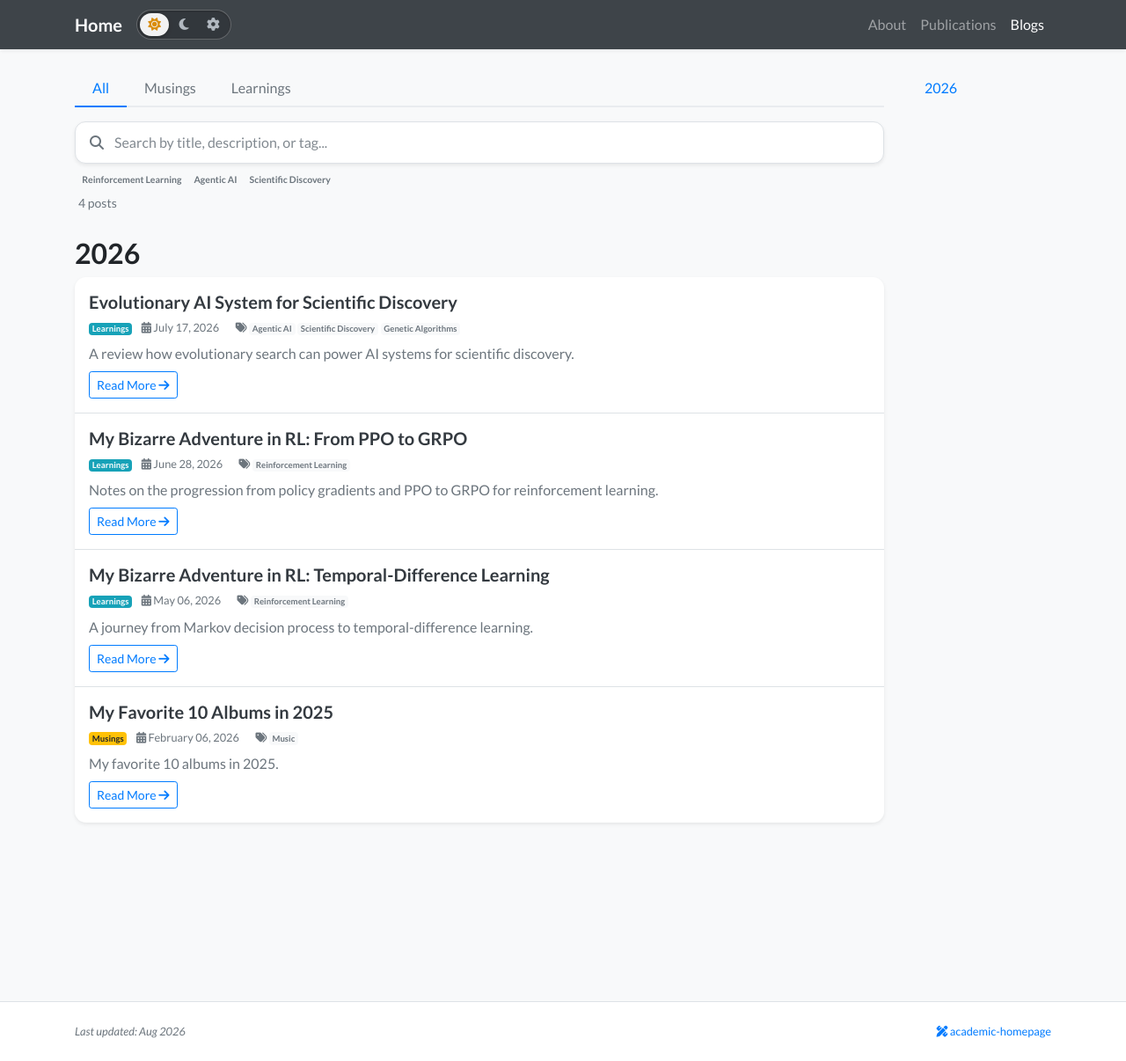
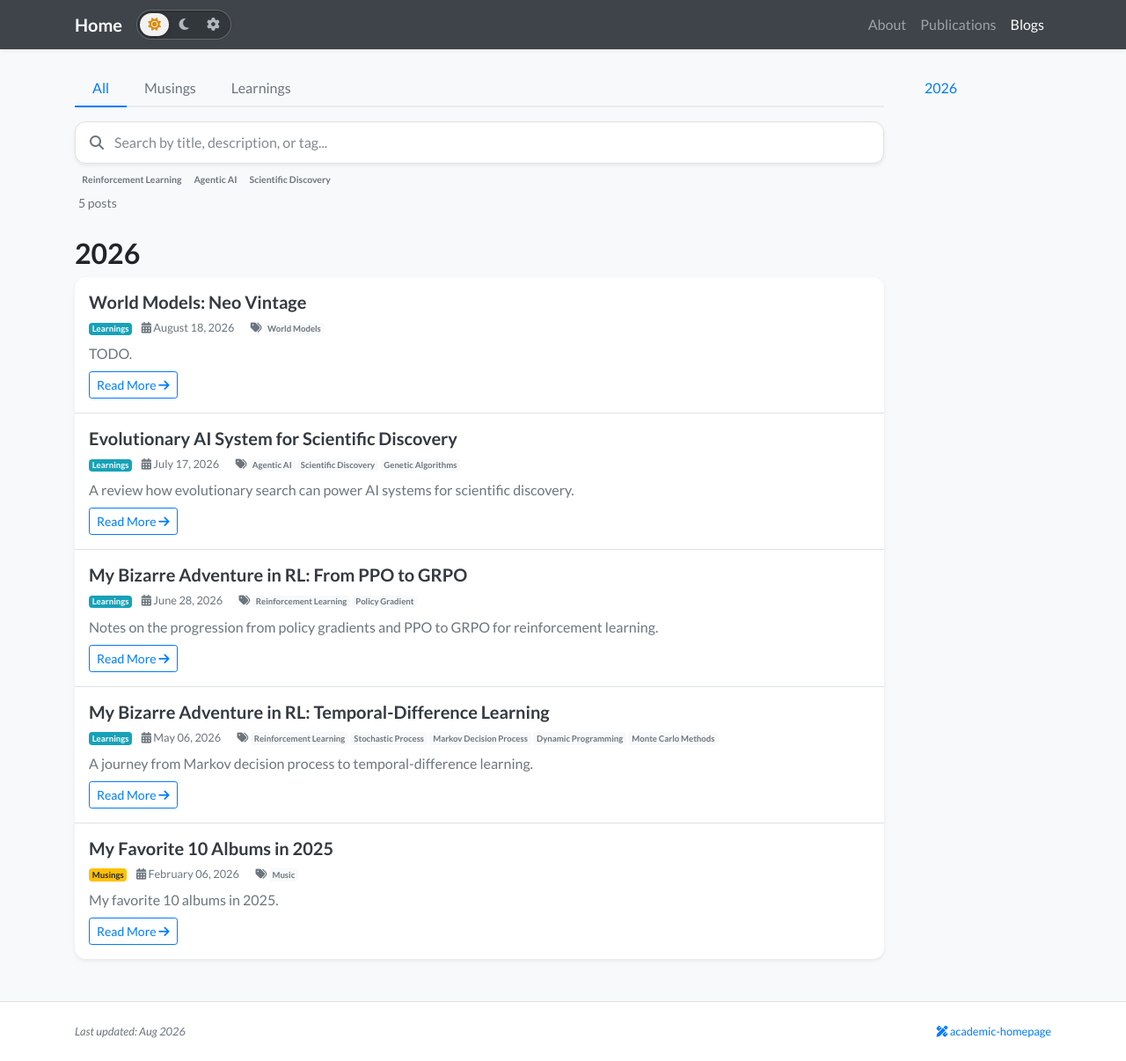
Before and after one commit to WilliamWuuu/WilliamWuuu.github.io, a Jekyll site: the page built from blogs.html, in a window 1280 px wide and 1206 px high. Shown: the whole window at 88% size. Built offline with Jekyll 4.4.1, drawn with Linux system fonts in a browser that asks for light colours; nearby versions of some CDN libraries; some web fonts are replaced; a style sheet for code colours, icons or effects is not loaded; some of the changed lines change nothing that is shown.

Commit message:
feat: init world model blog

```diff
--- a/_blogs/2026-05-06-TDLearning/2026-05-06-TDLearning.md
+++ b/_blogs/2026-05-06-TDLearning/2026-05-06-TDLearning.md
@@ -11,6 +11,10 @@ image_path: /blog-assets/2026-05-06-TDLearning/img/
 category: notes
 tags:
   - Reinforcement Learning
+  - Stochastic Process
+  - Markov Decision Process
+  - Dynamic Programming
+  - Monte Carlo Methods
 ---
 
 I think blogging about my first time digging into reinforcement learning (RL) theory would be fun.
@@ -284,9 +288,9 @@ $$
 \begin{align*}
 (T_\pi v_\pi)(s)
 &= r_\pi(s)+\gamma\sum_{s^\prime}P(s,s^\prime)v_\pi(s^\prime) \\
-&= \sum_{a} \pi(a\vert s)\sum_{s^\prime}\sum_{r} p(s^\prime,r\vert s, a)\left[r\right] + \gamma\sum_{s^\prime}\left[\left(\sum_{a}\pi(a\vert s)\sum_{r} p(s,r\vert s,a)\right) v_\pi(s^\prime)\right] \\
-&= \sum_{a} \pi(a\vert s)\sum_{s^\prime}\sum_{r} p(s^\prime,r\vert s, a)\left[r\right] + \sum_{a} \pi(a\vert s)\sum_{s^\prime}\sum_{r} p(s^\prime,r\vert s, a)\left[v_\pi(s^\prime)\right] \\
-&= \sum_{a} \pi(a\vert s)\sum_{s^\prime}\sum_{r} p(s^\prime,r\vert s, a)\left[r+v_\pi(s^\prime)\right] \\
+&= \sum_{a} \pi(a\vert s)\sum_{s^\prime}\sum_{r} p(s^\prime,r\vert s, a)\left[r\right] + \gamma\sum_{s^\prime}\left[\left(\sum_{a}\pi(a\vert s)\sum_{r} p(s^\prime,r\vert s,a)\right) v_\pi(s^\prime)\right] \\
+&= \sum_{a} \pi(a\vert s)\sum_{s^\prime}\sum_{r} p(s^\prime,r\vert s, a)\left[r\right] + \gamma\sum_{a} \pi(a\vert s)\sum_{s^\prime}\sum_{r} p(s^\prime,r\vert s, a)\left[v_\pi(s^\prime)\right] \\
+&= \sum_{a} \pi(a\vert s)\sum_{s^\prime}\sum_{r} p(s^\prime,r\vert s, a)\left[r+\gamma v_\pi(s^\prime)\right] \\
 &= v_\pi(s).
 \end{align*}
 \end{equation}
--- a/_blogs/2026-06-28-PPO/2026-06-28-PPO.md
+++ b/_blogs/2026-06-28-PPO/2026-06-28-PPO.md
@@ -11,13 +11,14 @@ image_path: /blog-assets/2026-06-28-PPO/img/
 category: notes
 tags:
   - Reinforcement Learning
+  - Policy Gradient
 ---
 
 # Preliminaries
 
 ## Policy Gradient Method
 
-Recalling what was mentioned in the previous blog ([My Bizarre Adventure in RL: Q-Learning](https://williamwuuu.github.io/posts/2026/5/Q-Learning/)), we aim to learn a policy $\pi_\theta(a\vert s)$, which represents the probability of the agent choosing action $a$ given state $s$. Since the policy is controlled by the parameter $\theta$ (neural network), our goal is to adjust $\theta$ so that the policy gains higher expected reward.
+Recalling what was mentioned in the previous blog ([My Bizarre Adventure in RL: Temporal-Difference Learning](https://williamwuuu.github.io/blogs/2026/temporal-difference-learning/)), we aim to learn a policy $\pi_\theta(a\vert s)$, which represents the probability of the agent choosing action $a$ given state $s$. Since the policy is controlled by the parameter $\theta$ (neural network), our goal is to adjust $\theta$ so that the policy gains higher expected reward.
 
 Suppose an agent takes actions sampled from a policy $\pi_\theta(a\vert s)$ and generates a trajectory like:
 
--- /dev/null
+++ b/_blogs/2026-08-18-WorldModels/2026-08-18-WorldModels.md
@@ -0,0 +1,86 @@
+---
+layout: blog
+title: 'World Models: Neo Vintage'
+date: 2026-08-18
+description: 'TODO.'
+lang: en
+translation_key: world-models-neo-vintage
+translation_url: /blogs/2026/world-models-neo-vintage/zh
+permalink: /blogs/2026/world-models-neo-vintage/
+image_path: /blog-assets/2026-08-18-WorldModels/img/
+category: notes
+tags:
+  - World Models
+---
+
+> Linda S. Gottfredson: "Intelligence is a very general mental capability that, among other things, involves the ability to reason, plan, solve problems, think abstractly, comprehend complex ideas, learn quickly and learn from experience. It is not merely book learning, a narrow academic skill, or test-taking smarts. Rather, it reflects a broader and deeper capability for comprehending our surroundings—"catching on," "making sense" of things, or "figuring out" what to do."
+
+In the area of modern machine learning, the term "world model" is becoming an increasingly popular, yet increasingly vague, term. It's easy to get the intuition that a so-called world model is simply a model that can generate a realistic world, if we start from generative models nowadays. However, I think a more interesting and fundamental point about the world model is, can an intelligent agent think through its own internal world before actually taking action?
+
+For example, if a person needs to walk from the table, which is on the left, to the door, his (or her) behavior would definitely not be: take a step to the left $\rightarrow$ bump into the table $\rightarrow$ receive a negative reward $\rightarrow$ update the policy. Instead, he (or she) will first roughly judge in his (or her) mind: the table is there, and I should be able to reach the door by going around to the right. Humans do this kind of simple planning every day. Before we actually take action, we have already "run" the future in a sense.
+
+If machines were to acquire similar capabilities, they would likely need to internally build a model of how the world works, which is precisely the starting point of the research path of world models.
+
+This blog is basically a review of three works on this topic:
+
+- *[Integrated Architectures for Learning, Planning, and Reacting Based on Approximating Dynamic Programming](http://incompleteideas.net/papers/sutton-90.pdf)* by Richard S. Sutton
+- *[World Models](https://arxiv.org/abs/1803.10122)* by David Ha and Jurgen Schmidhuber
+- *[A Path Towards Autonomous Machine Intelligence](https://openreview.net/pdf?id=BZ5a1r-kVsf)* by Yann LeCun
+
+# Why do machines need to imagine?
+
+Just like we've talked, an agent should deduce its best action based on its goal and some internal model capable of simulating how the world works. We call this kind of mechanism *planning*.
+
+In the reinforcement learning literature, an agent decides what to do based on a certain policy, which is essentially a probability distribution of possible actions conditioned on the agent's current state. And this policy is learned via trial-and-error in a real world, i.e., the agent learns from experiences that each actually happens once at least. We call this kind of mechanism *learning*.
+
+Sometimes, we are able to perform instinctive behaviours when we face danger, or act reflectively when consolidating a specific task in repitition, without the need to consciously plan out a course of action. We call this kind of mechanism *reacting*.
+
+*Dyna* is a class of architectures integrating and permitting tradeoffs among these three approaches.
+
+## Dyna-PI
+
+*Dyna-PI* is based on approximating *policy iteration*, which we have fully discussed in the [temporal-difference learning blog](https://williamwuuu.github.io/blogs/2026/temporal-difference-learning/). Recall that *policy iteration* is one of the ways of finding an optimal policy through a sequence:
+
+$$
+\pi_0
+\xrightarrow{E} v_{\pi_0}
+\xrightarrow{I} \pi_1
+\xrightarrow{E} v_{\pi_1}
+\xrightarrow{I} \pi_2
+\xrightarrow{E} \cdots
+\xrightarrow{I} \pi_*
+\xrightarrow{E} v_{\pi_*},
+$$
+
+where $\xrightarrow{E}$ denotes a *policy evaluation* and $\xrightarrow{I}$ denotes a *policy improvement*.
+
+{% include widgets/blog_image.html src="Dyna-PI.png" caption="Picture 1: Overview of the proposed Dyna-PI architecture from the paper. The module in the lower left corner is like a single pole, double throw switch. With the "WORLD" in place as shown we have reinforcement learning; with the "WORLD MODEL" in place as shown we have planning." %}
+
+The detailed algorithm of Dyna-PI:
+
+$$
+\begin{align*}
+& \text{1. Decide if this will be a real experience or a hypothetical one;} \\
+& \text{2. Pick a state } x \text{. If this is a real experience, use the current state;} \\
+& \text{3. Choose an action: } a\leftarrow\operatorname{Policy}(x)\text{;} \\
+& \text{4. Do action } a \text{; obtain next state } y \text{ and reward } r \text{ from world or world model;} \\
+& \text{5. If this is a real experience, update world model from } x \text{, } a \text{, } y \text{ and } r\text{;} \\
+& \text{6. Update evaluation function so that } e(x) \text{ is more like } r+\gamma e(y)\text{;} \\
+& \text{7. Update policy - strengthen or weaken the tendency to perform action } a \text{ in state } x \\
+& \quad\,\text{according to the error in the evaluation function: } r+\gamma e(y)-e(x)\text{;} \\
+& \text{8. Go to Step 1.}
+\end{align*}
+$$
+
+Now let's deduce how Dyna-PI originates from policy iteration.
+
+
+
+
+## Dyna-Q
+
+
+
+# Where should machines imagine?
+
+# What should machines imagine?
```
Also changed, not shown: _blogs/2026-08-18-WorldModels/2026-08-18-WorldModels.zh.md (added), blog-assets/2026-08-18-WorldModels/img/Dyna-PI.png (added).
